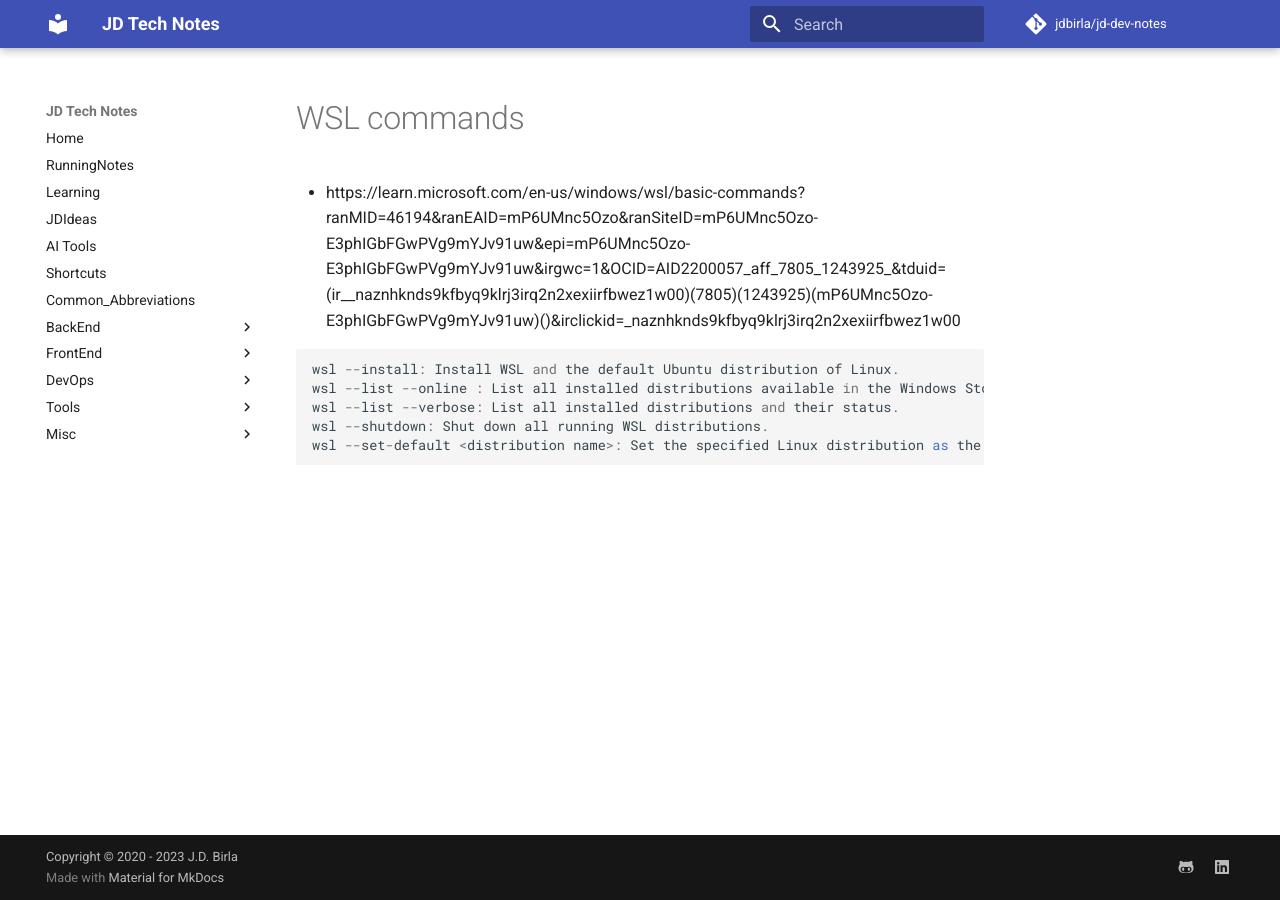
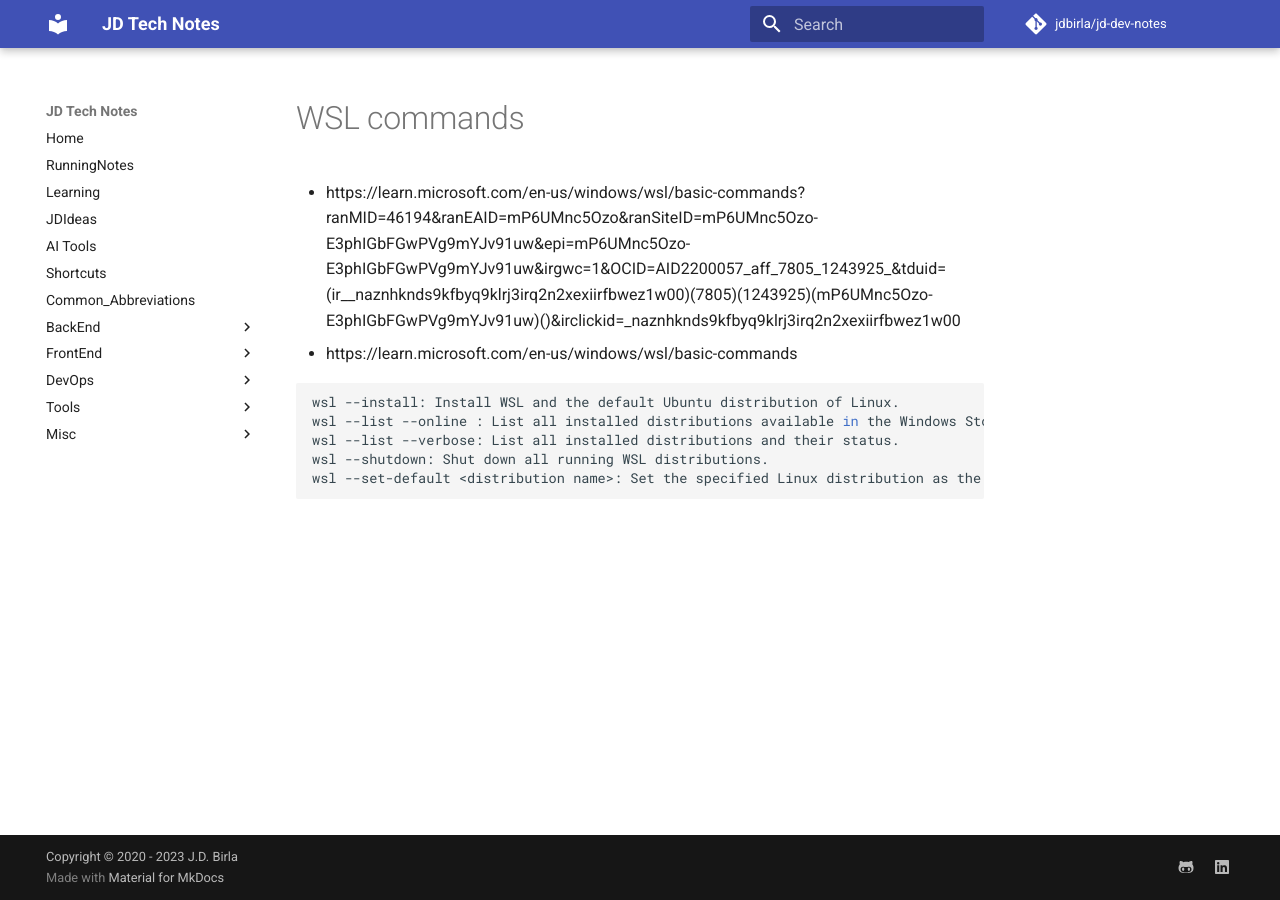
Before and after one commit to jdbirla/jd-dev-notes, an MkDocs documentation site: the page built from docs/misc/WSL.md, in a window 1280 px wide. Built offline with MkDocs 1.6.1 and Material for MkDocs 9.7.7, drawn with Linux system fonts in a browser that asks for light colours; comment, search, counter and statistics services are not loaded.

Commit message:
Update WSL.md

````diff
--- a/docs/misc/WSL.md
+++ b/docs/misc/WSL.md
@@ -1,6 +1,7 @@
 # WSL commands
 - https://learn.microsoft.com/en-us/windows/wsl/basic-commands?ranMID=46194&ranEAID=mP6UMnc5Ozo&ranSiteID=mP6UMnc5Ozo-E3phIGbFGwPVg9mYJv91uw&epi=mP6UMnc5Ozo-E3phIGbFGwPVg9mYJv91uw&irgwc=1&OCID=AID2200057_aff_7805_1243925_&tduid=(ir__naznhknds9kfbyq9klrj3irq2n2xexiirfbwez1w00)(7805)(1243925)(mP6UMnc5Ozo-E3phIGbFGwPVg9mYJv91uw)()&irclickid=_naznhknds9kfbyq9klrj3irq2n2xexiirfbwez1w00
-```
+- https://learn.microsoft.com/en-us/windows/wsl/basic-commands
+```sh
 wsl --install: Install WSL and the default Ubuntu distribution of Linux.
 wsl --list --online : List all installed distributions available in the Windows Store that you can download.
 wsl --list --verbose: List all installed distributions and their status.
````
